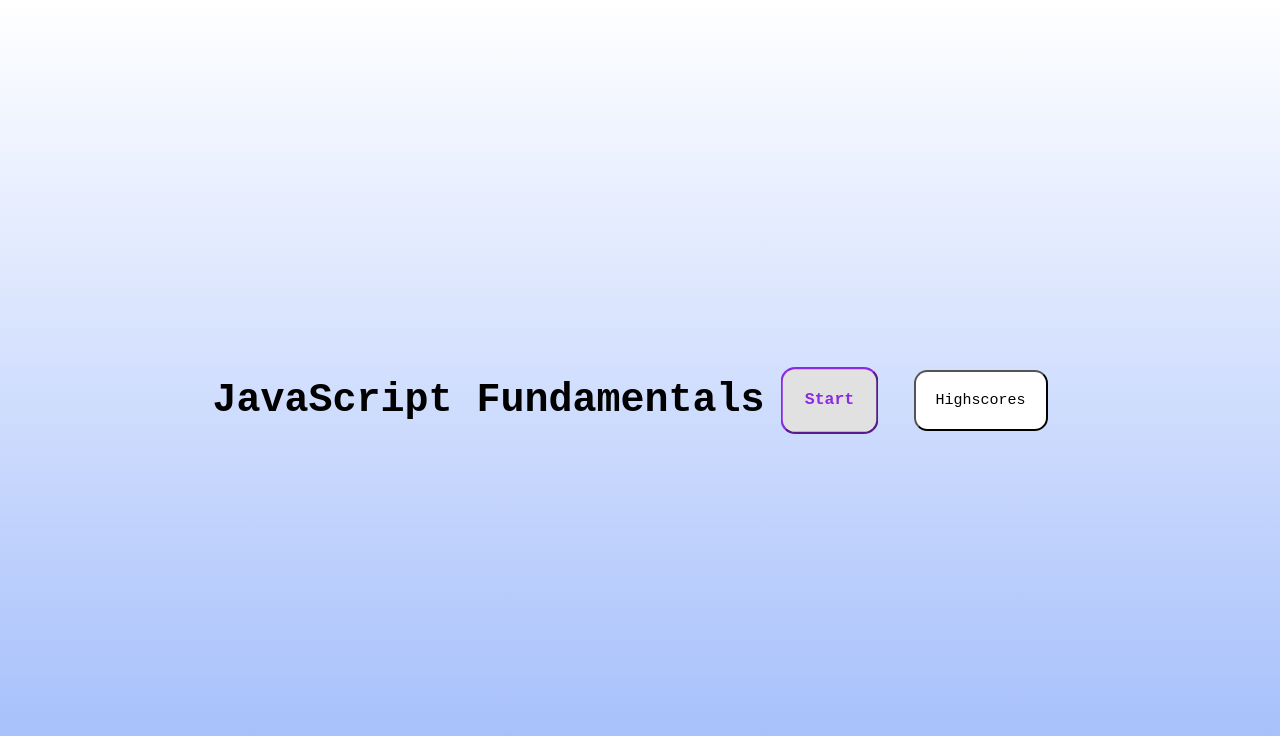
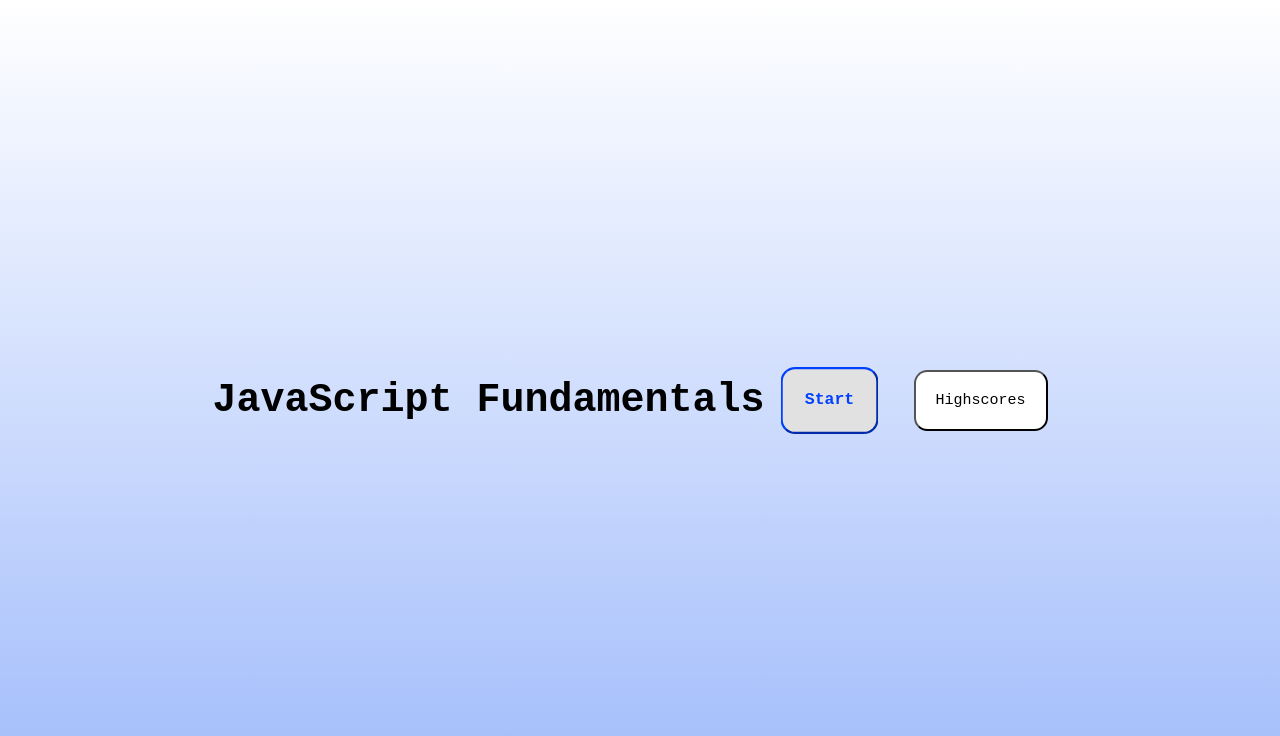
Before and after one commit to MrBrandtCox/Technical-Code-Quiz, a plain HTML site: page index.html in a window 1280 px wide. In both pictures the pointer is over the button "Start". Drawn offline with Linux system fonts and the light colour scheme.

Commit message:
changing from blueviolet to blue

```diff
--- a/assets/style.css
+++ b/assets/style.css
@@ -31,8 +31,8 @@ button {
 button:hover {
     font-weight: bold;
     background-color: rgb(225, 225, 225);
-    border-color:blueviolet;
-    color:blueviolet;
+    border-color:rgb(0, 64, 255);
+    color:rgb(0, 64, 255);
     cursor: pointer;
     transform: scale(1.1);
 }
```
